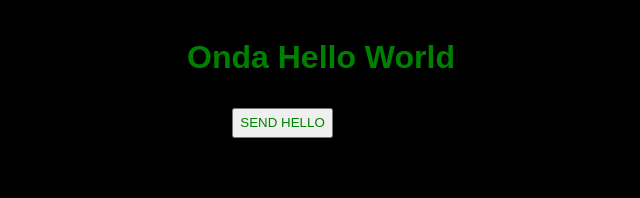
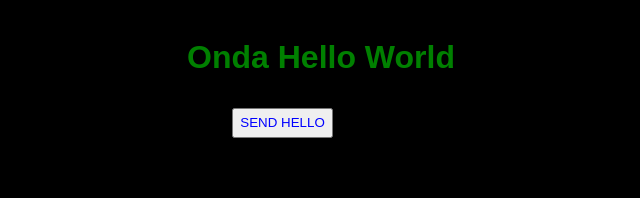
Before and after one commit to kcw-grunt/hw-onda, a React (Create React App) app: page / in a window 1280 px wide. Shown: the top 198 px of the page, without its empty margins (319-959 px from the left). Built offline with nearby package versions, Linux system fonts and the light colour scheme.

Commit message:
small change

```diff
--- a/src/App.js
+++ b/src/App.js
@@ -26,7 +26,6 @@ class App extends Component {
   receiveWorldHandler = (event) => {
 
   }
-
 
   getClientIP = (req, res, next) => {
     try {
@@ -71,7 +70,7 @@ class App extends Component {
           <h1>Onda Hello World</h1>
         </titleText>
       </baseText>
-        <button style ={{color: 'green',float: 'none', height: 30, margin: 10}}
+        <button style ={{color: 'blue',float: 'none', height: 30, margin: 10}}
           className='button'
           onClick={this.sendHelloHandler}>SEND HELLO</button>
       <view>
```
